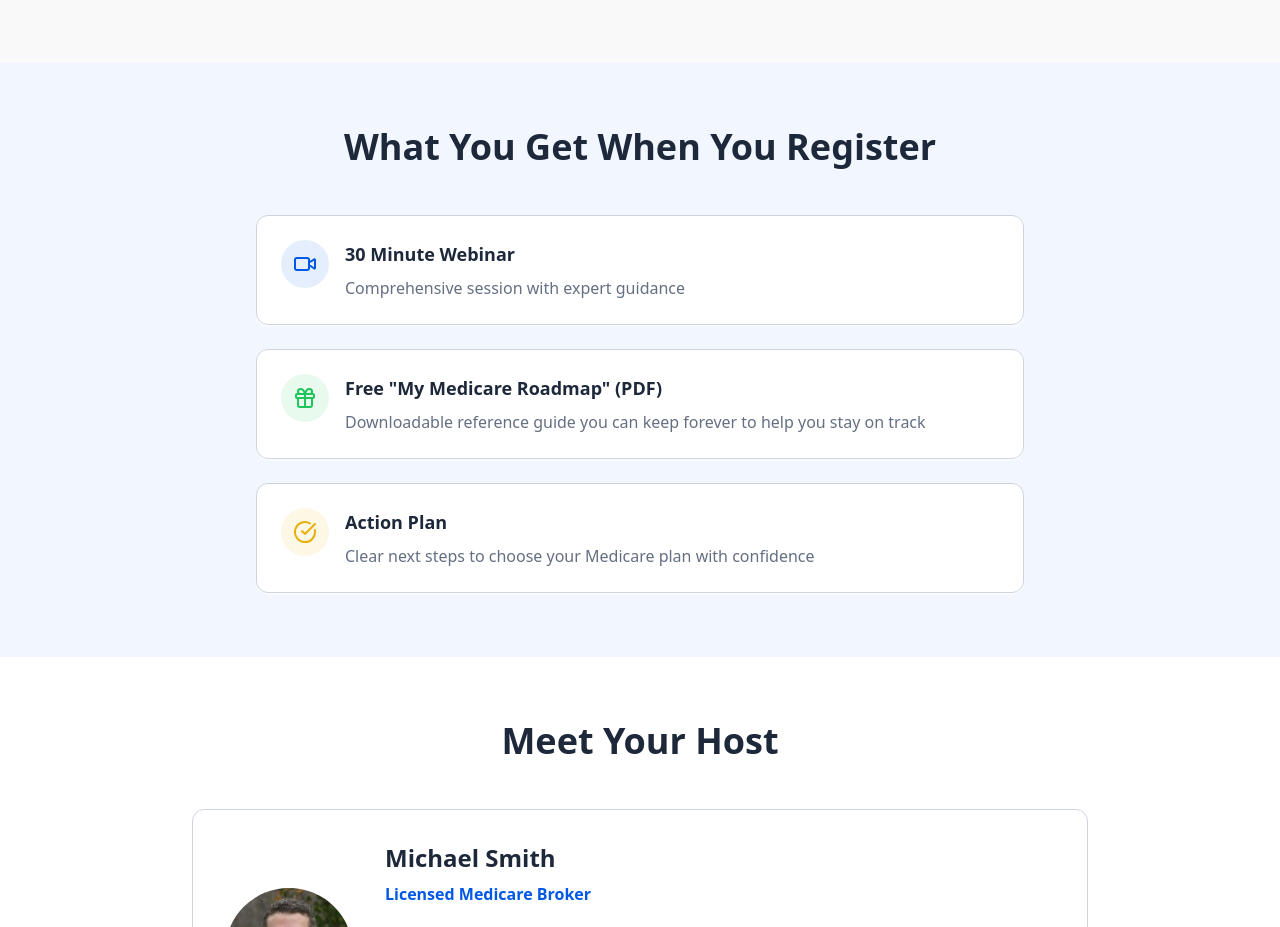
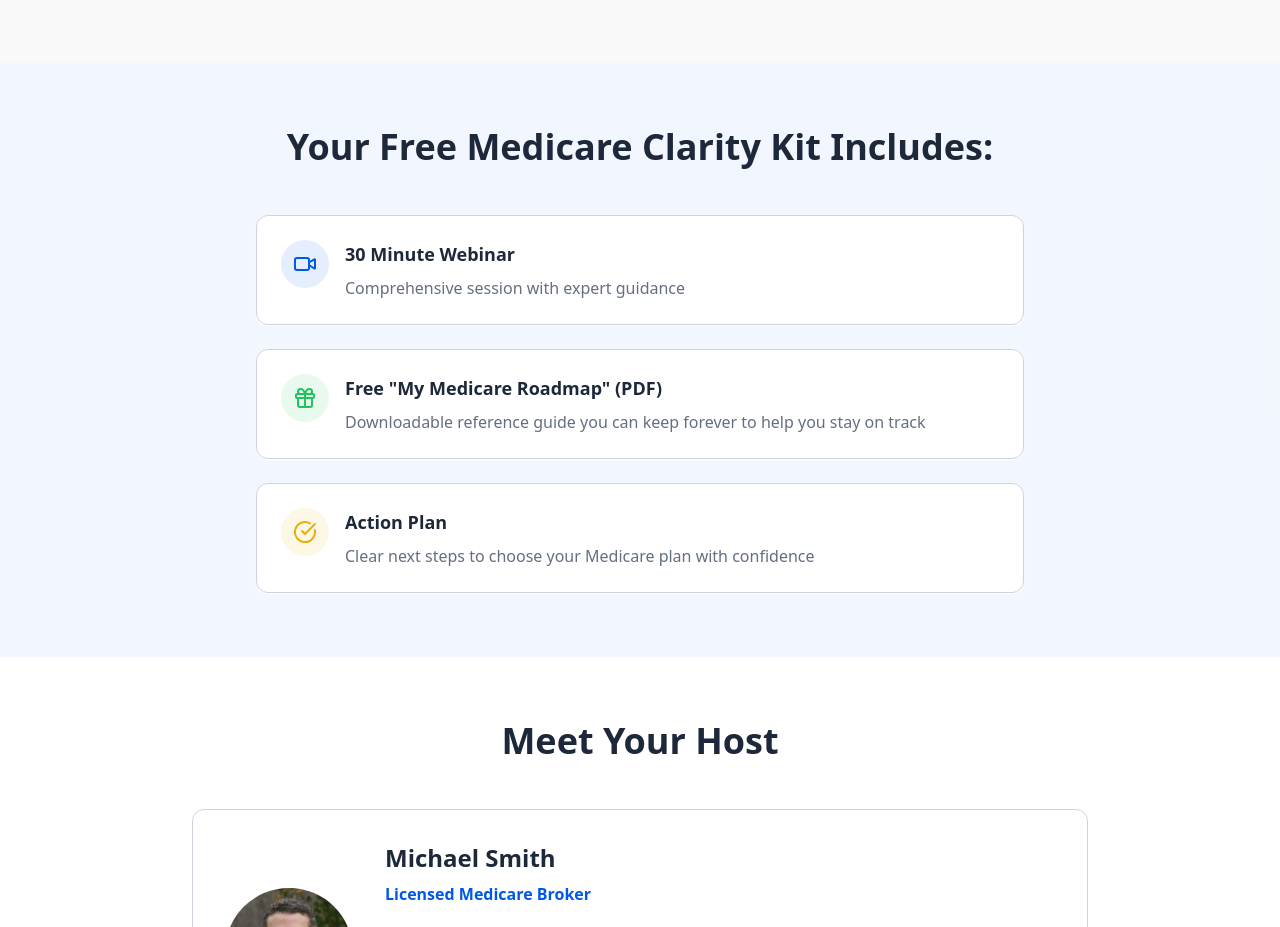
Before and after one commit to mhsmith12-lgtm/optimize-your-pages, a React (Vite) app: page / in a window 1280 px wide. Shown: the part 3403-4330 px from the top of the page. Built offline with nearby package versions, Linux system fonts and the light colour scheme; the HTML template or start-up script is replaced by a standard one.

Commit message:
Update "What You Get" headline

```diff
--- a/src/pages/Index.tsx
+++ b/src/pages/Index.tsx
@@ -251,9 +251,9 @@ const Index = () => {
       {/* What You Get When You Register */}
       <section className="py-16 bg-primary/5">
         <div className="container mx-auto px-4">
-          <h2 className="text-3xl md:text-4xl font-bold text-center mb-12">
-            What You Get When You Register
-          </h2>
+           <h2 className="text-3xl md:text-4xl font-bold text-center mb-12">
+             Your Free Medicare Clarity Kit Includes:
+           </h2>
 
           <div className="max-w-3xl mx-auto">
             <div className="grid gap-6">
```
